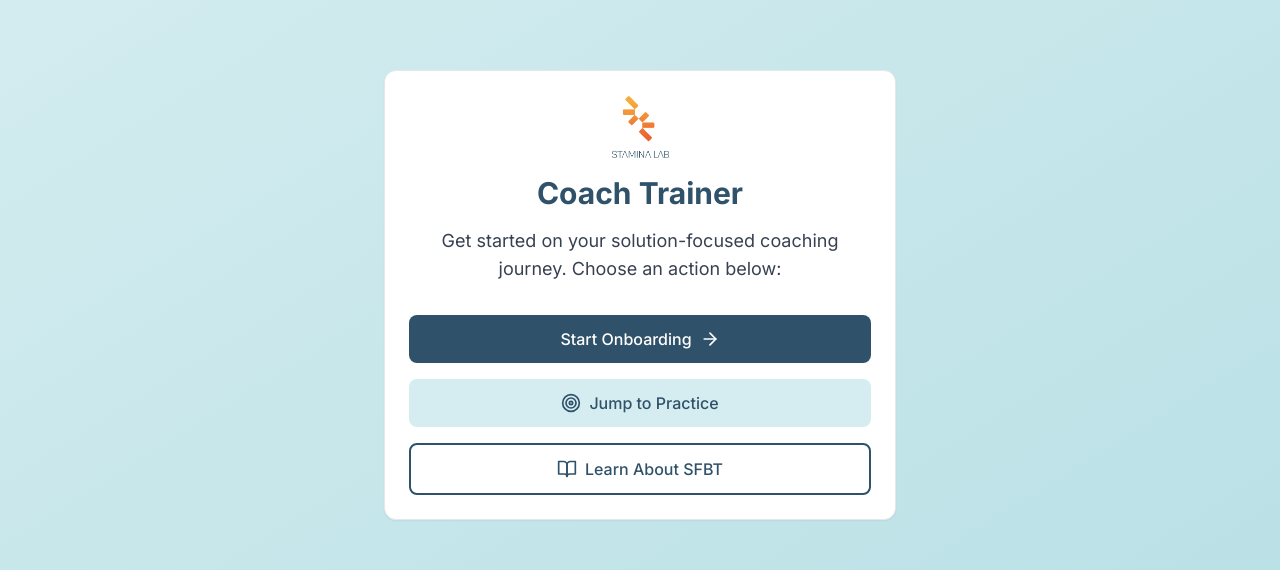
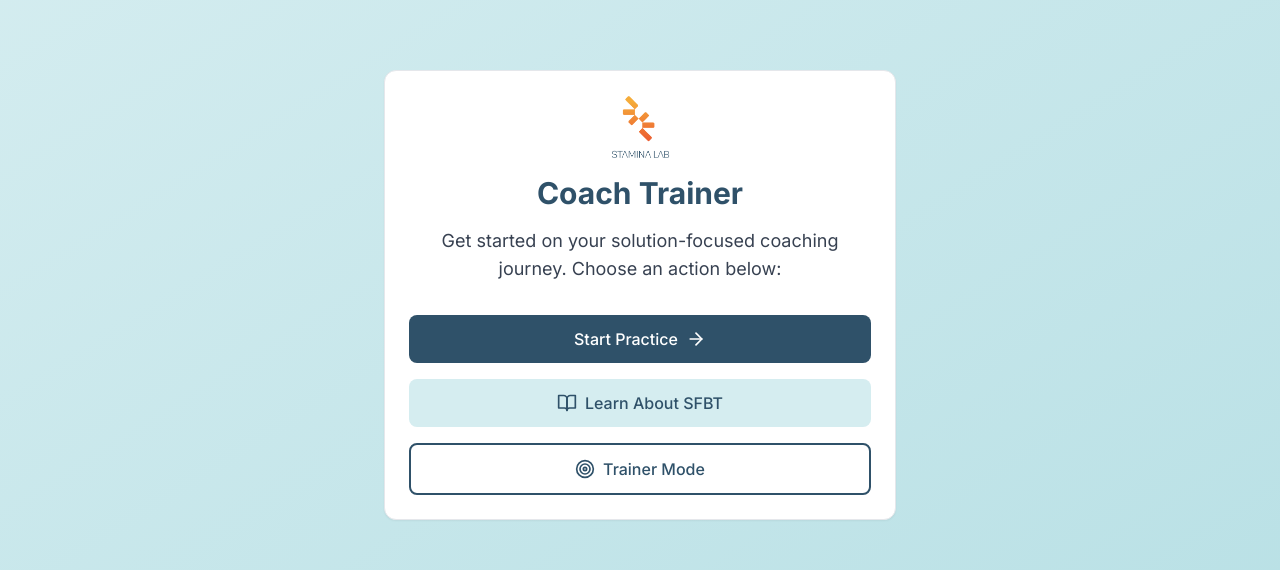
Before and after one commit to glenlubbert/SFTrainer, a React (Vite) app: page / in a window 1280 px wide. Shown: the part 170-740 px from the top of the page. Built offline with nearby package versions, Linux system fonts and the light colour scheme.

Commit message:
Debug home page issue - Add simple Home component for testing - Add debug logging to Onboarding component - Temporarily use Home component for root route

```diff
--- a/src/App.tsx
+++ b/src/App.tsx
@@ -1,6 +1,7 @@
 import { Routes, Route } from 'react-router-dom'
 import { useState } from 'react'
 import Navigation from './components/Navigation'
+import Home from './pages/Home'
 import Onboarding from './pages/Onboarding'
 import PracticeMode from './pages/PracticeMode'
 import TrainerMode from './pages/TrainerMode'
@@ -22,7 +23,8 @@ function App() {
       <div className="min-h-screen bg-gray-50">
         <Navigation />
         <Routes>
-          <Route path="/" element={<Onboarding />} />
+          <Route path="/" element={<Home />} />
+          <Route path="/onboarding" element={<Onboarding />} />
           <Route path="/practice" element={
             <main className="container mx-auto px-4 py-8">
               <PracticeMode />
--- /dev/null
+++ b/src/pages/Home.tsx
@@ -0,0 +1,45 @@
+import React from 'react';
+import { useNavigate } from 'react-router-dom';
+import { ArrowRight, Target, BookOpen } from 'lucide-react';
+import Logo from '../components/Logo';
+
+export default function Home() {
+  const navigate = useNavigate();
+
+  return (
+    <div className="min-h-screen bg-gradient-to-br from-[#D5EDF0] to-[#b8e0e5] flex items-center justify-center p-4">
+      <div className="w-full max-w-lg">
+        <div className="card text-center space-y-8">
+          <div className="flex flex-col items-center space-y-4">
+            <Logo size="lg" />
+            <h1 className="text-2xl sm:text-3xl font-bold text-[#2F5169]">Coach Trainer</h1>
+            <p className="text-gray-700 text-lg">Get started on your solution-focused coaching journey. Choose an action below:</p>
+          </div>
+          <div className="flex flex-col gap-4">
+            <button
+              className="btn-primary flex items-center justify-center space-x-2 w-full"
+              onClick={() => navigate('/practice')}
+            >
+              <span>Start Practice</span>
+              <ArrowRight className="w-5 h-5" />
+            </button>
+            <button
+              className="btn-secondary flex items-center justify-center space-x-2 w-full"
+              onClick={() => navigate('/learn')}
+            >
+              <BookOpen className="w-5 h-5" />
+              <span>Learn About SFBT</span>
+            </button>
+            <button
+              className="btn-outline flex items-center justify-center space-x-2 w-full"
+              onClick={() => navigate('/trainer')}
+            >
+              <Target className="w-5 h-5" />
+              <span>Trainer Mode</span>
+            </button>
+          </div>
+        </div>
+      </div>
+    </div>
+  );
+}
--- a/src/pages/Onboarding.tsx
+++ b/src/pages/Onboarding.tsx
@@ -16,6 +16,9 @@ export default function Onboarding() {
     goals: '',
     preferredLearningStyle: ''
   })
+
+  // Debug logging
+  console.log('Onboarding component rendered:', { showOnboarding, currentStep })
 
   const steps = [
     {
@@ -138,6 +141,7 @@ export default function Onboarding() {
 
   // New: Welcome/choice screen
   if (!showOnboarding && currentStep === 0) {
+    console.log('Showing welcome screen')
     return (
       <div className="min-h-screen bg-gradient-to-br from-[#D5EDF0] to-[#b8e0e5] flex items-center justify-center p-4">
         <div className="w-full max-w-lg">
@@ -175,6 +179,8 @@ export default function Onboarding() {
       </div>
     )
   }
+
+  console.log('Showing onboarding flow')
 
   return (
     <div className="min-h-screen bg-gradient-to-br from-[#D5EDF0] to-[#b8e0e5] flex items-center justify-center p-4">
```
